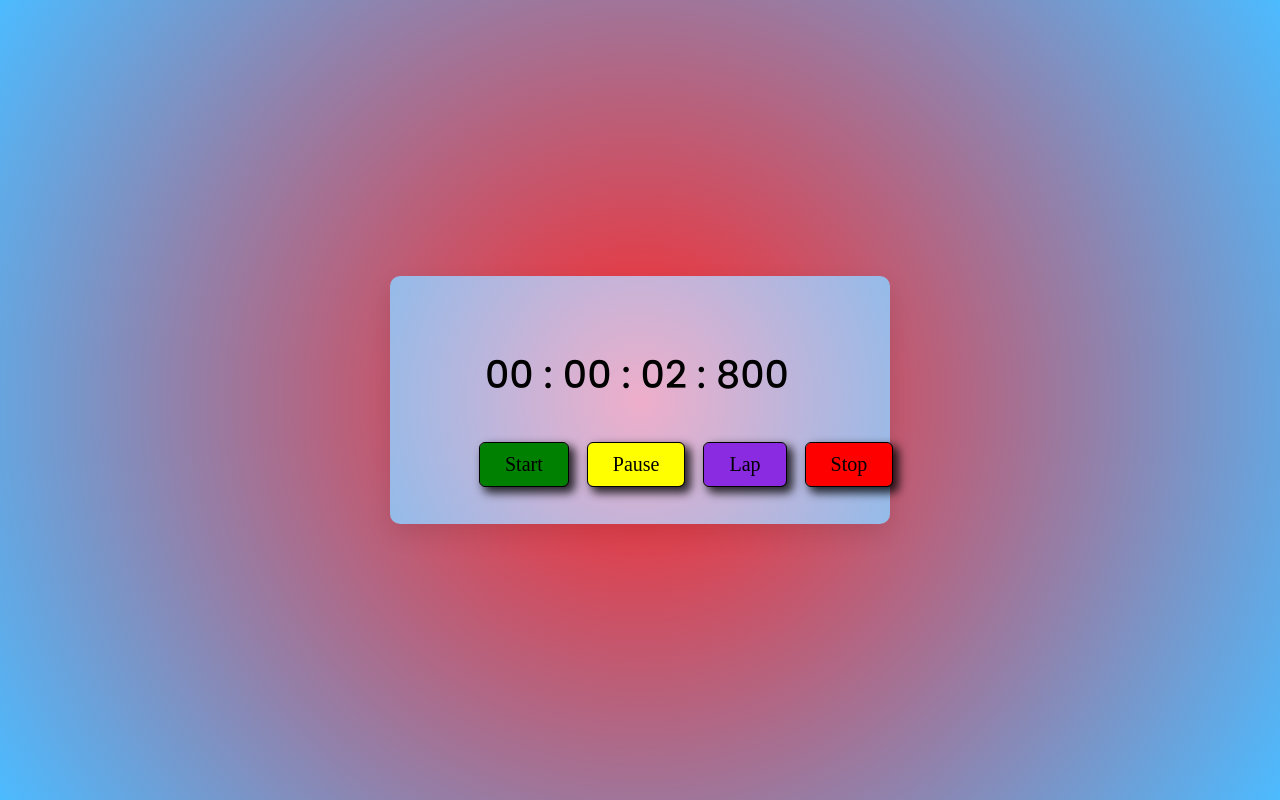
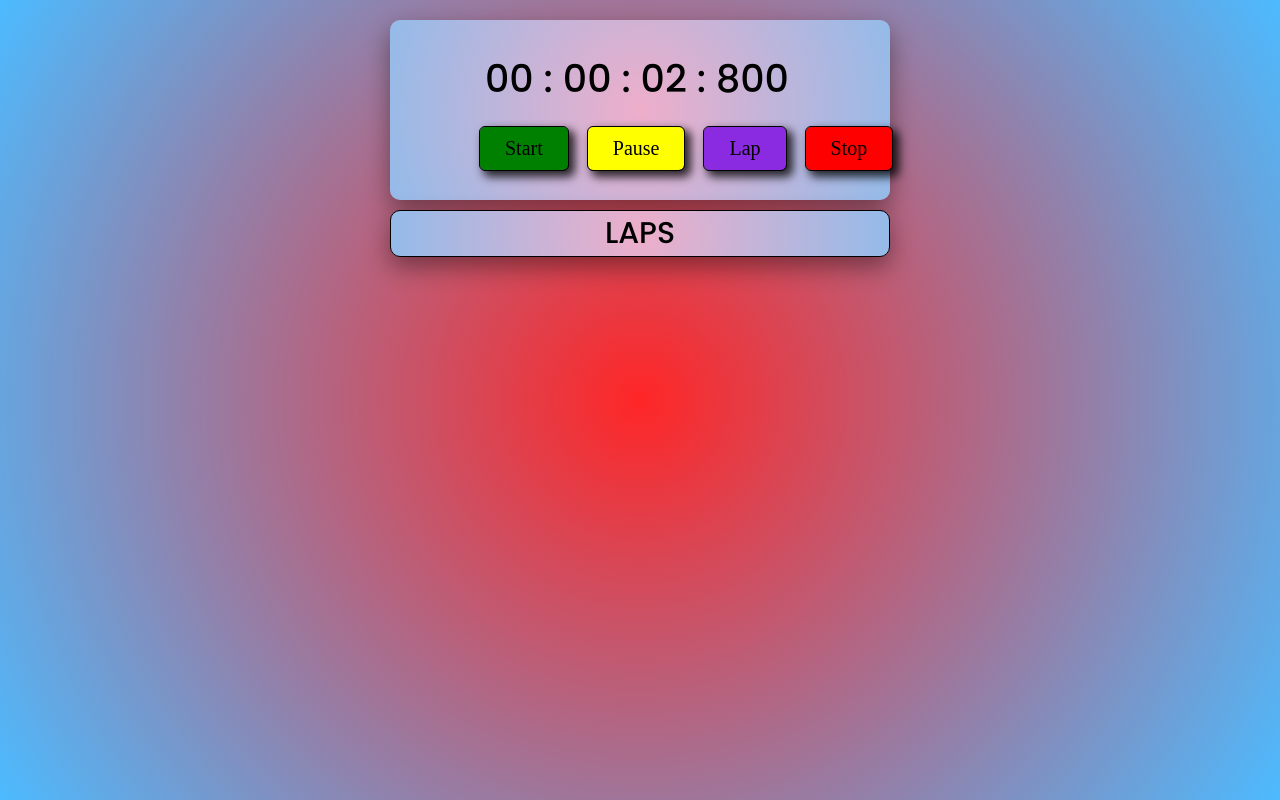
Before and after one commit to Abhishek404Yadav/Stopwatch, a plain HTML site: page index.html in a window 1280 px wide. Both pictures are taken after a click on the button "Start". Drawn offline with Linux system fonts and the light colour scheme; a web font is replaced by a local one.

Commit message:
Completed the Stopwatch with Lap feature

```diff
--- a/index.html
+++ b/index.html
@@ -19,11 +19,14 @@
     <div class="wrapper">
       <div id="timer">00 : 00 : 00 : 000</div>
       <div class="buttons">
-          <button class="Button Startbtn">Start</button>
-          <button class="Button Pausebtn">Pause</button>
-          <button class="Button Stopbtn">Lap</button>
-          <button class="Button Stopbtn">Stop</button>
+        <button class="Button Startbtn">Start</button>
+        <button class="Button Pausebtn">Pause</button>
+        <button class="Button Stopbtn">Lap</button>
+        <button class="Button Stopbtn">Stop</button>
       </div>
     </div>
+    <ul id="record">
+      <li class="lapHead">LAPS</li>
+    </ul>
   </body>
 </html>
--- a/script.js
+++ b/script.js
@@ -1,41 +1,57 @@
 let button_ui = Array.from(document.querySelectorAll("Button"));
 let timer_ui = document.getElementById("timer");
-let start_ui=button_ui[0],
-pause_ui=button_ui[1],
-stop_ui=button_ui[3];
+let record_ui = document.getElementById("record");
+let start_ui = button_ui[0],
+  pause_ui = button_ui[1],
+  lap_ui = button_ui[2],
+  stop_ui = button_ui[3];
 let int;
-let [hour,minute,sec,msec]=[0,0,0,0]; // Array deconstruction
+let [hour, minute, sec, msec] = [0, 0, 0, 0]; // Array deconstruction
+let [h, s, m, ms] = [0, 0, 0, 0];
 
 // Start when we click Start button
-function displayTimer(){
-    msec+=10;
-    if(msec==1000){
-        msec=0;
-        sec++;
-        if(sec==60){
-            sec=0;
-            minute++;
-            if(minute==60){
-                minute=0;
-                hour++;
-            }
-        }
+function displayTimer() {
+  msec += 10;
+  if (msec == 1000) {
+    msec = 0;
+    sec++;
+    if (sec == 60) {
+      sec = 0;
+      minute++;
+      if (minute == 60) {
+        minute = 0;
+        hour++;
+      }
     }
-    let h =hour<10?"0"+hour:hour;
-    let m=minute<10?"0"+minute:minute;
-    let s=sec<10?"0"+sec:sec;
-    let ms=msec<10?"00"+msec:msec<100?"0"+msec:msec;
-    timer_ui.innerText=`${h} : ${m} : ${s} : ${ms}`;
+  }
+  m = minute < 10 ? "0" + minute : minute;
+  h = hour < 10 ? "0" + hour : hour;
+  s = sec < 10 ? "0" + sec : sec;
+  ms = msec < 10 ? "00" + msec : msec < 100 ? "0" + msec : msec;
+  timer_ui.innerText = `${h} : ${m} : ${s} : ${ms}`;
 }
+stop_ui.addEventListener("click", () => {
+    clearInterval(int);
+    [hour, minute, sec, msec] = [0, 0, 0, 0];
+    [h, s, m, ms] = [0, 0, 0, 0];
+    timer_ui.innerText = `00 : 00 : 00 : 000`;
+    record_ui.innerHTML = `<li class="lapHead">LAPS</li>`;
+});
+pause_ui.addEventListener("click", () => {
+    lap_ui.disabled = true;
+    clearInterval(int);
+});
+start_ui.addEventListener("click", () => {
+    lap_ui.disabled = false;
+    int = setInterval(displayTimer, 10);
+});
 
-stop_ui.addEventListener('click',()=>{
-    clearInterval(int);
-    [hour,minute,sec,msec]=[0,0,0,0];
-    timer_ui.innerText=`00 : 00 : 00 : 000`;
-})
-pause_ui.addEventListener('click',()=>{
-    clearInterval(int);
-})
-start_ui.addEventListener('click',()=>{
-    int=setInterval(displayTimer,10);
-})
+// !Lap Feature added
+lap_ui.addEventListener("click", () => {
+  if (msec === 0 && sec == 0) {
+    alert("Start Timer first");
+  } else {
+    let newLi = `<li class="lapRecord">${h}: ${m} : ${s} : ${ms}</li>`;
+    record_ui.firstElementChild.insertAdjacentHTML("afterend", newLi);
+  }
+});
--- a/stopwatch.css
+++ b/stopwatch.css
@@ -5,36 +5,43 @@
   margin: 0;
   padding: 0;
   box-sizing: border-box;
-  font-family:  "Tiro Devanagari Hindi", serif;
+  font-family: "Tiro Devanagari Hindi", serif;
   font-weight: 500;
 }
 body {
-  position: relative;
+  display: flex;
+  flex-direction: column;
+  align-items: center;
+  gap: 10px;
   padding: 0 10px;
   min-height: 100vh;
-  background: radial-gradient(circle, rgb(255 0 0 / 85%) 0%, rgb(0 158 255 / 70%) 100%);
+  background: radial-gradient(
+    circle,
+    rgb(255 0 0 / 85%) 0%,
+    rgb(0 158 255 / 70%) 100%
+  );
 }
 .wrapper {
   /* This is for positioning */
   display: flex;
+  flex-direction: column;
   align-items: center;
   justify-content: center;
-  position: absolute;
-  top: 50%;
-  left: 50%;
-  transform: translate(-50%, -50%);
+  margin-top: 20px;
   width: 500px;
-  padding: 30px 30px 38px;
+  padding: 30px 38px;
   /* This is for styling */
-  background: radial-gradient(circle, rgba(238,174,202,1) 0%, rgba(148,187,233,1) 100%);
   border-radius: 10px;
-  flex-direction: column;
-  box-shadow: 0 10px 25px rgba(0, 0, 0, 0.1);
+  background: radial-gradient(
+    circle,
+    rgba(238, 174, 202, 1) 0%,
+    rgba(148, 187, 233, 1) 100%
+  );
+  box-shadow: 0 10px 25px rgba(0, 0, 0, 0.4);
 }
 #timer {
   font-size: 38px;
   font-weight: 500;
-  margin: 40px auto;
   width: 310px;
   font-family: "Poppins", "Tiro Devanagari Hindi", serif;
 }
@@ -42,17 +49,18 @@ body {
 .buttons {
   display: flex;
   width: 25vw;
+  margin-top: 20px;
   justify-content: space-around;
   gap: 20px;
 }
 .Button {
   border: none;
-  color:black;
+  color: black;
   outline: 1px solid rgb(0, 0, 0);
-  box-shadow: 5px 5px 10px 2px rgba(0,0,0,.8);
+  box-shadow: 5px 5px 10px 2px rgba(0, 0, 0, 0.8);
   cursor: pointer;
   font-size: 20px;
-  transition: 0.2s cubic-bezier(0.075, 0.82, 0.165, 1);
+  transition: 0.1s cubic-bezier(0.075, 0.82, 0.165, 1);
   padding: 10px 25px;
   border-radius: 5px;
 }
@@ -60,23 +68,51 @@ body {
   background: green;
 }
 .Button:nth-child(2) {
-  background:yellow;
+  background: yellow;
 }
 .Button:nth-child(3) {
-  background:blueviolet;
+  background: blueviolet;
 }
 .Button:nth-child(4) {
-  background:red;
+  background: red;
 }
-.Button:active{
-    transform: scale(.9);
-    box-shadow: none;
+.Button:active {
+  transform: scale(0.9);
+  box-shadow: none;
 }
- /* !Media Queries */
-@media(width<500px){
+/* This is for lap feature */
+#record {
+  display: flex;
+  flex-direction: column;
+  align-items: center;
+  list-style-type: none;
+  width: 500px;
+  max-height: 300px;
+  border-radius: 10px;
+  background: radial-gradient(
+    circle,
+    rgba(238, 174, 202, 1) 0%,
+    rgba(148, 187, 233, 1) 100%
+  );
+  box-shadow: 0 10px 25px rgba(0, 0, 0, 0.4);
+  overflow: hidden;
+  border: 1px solid black;
+}
+.lapHead {
+  font-size: 30px;
+  font-weight: 500;
+  font-family: "Poppins", "Tiro Devanagari Hindi", serif;
+}
+.lapRecord {
+  font-size: 20px;
+  font-weight: 400;
+  font-family: "Poppins", "Tiro Devanagari Hindi", serif;
+}
+/* !Media Queries */
+@media (width<500px) {
   .wrapper {
     width: 100vw;
-    padding: 30px 30px 38px;
+    padding: 30px 38px;
   }
   #timer {
     font-size: 30px;
@@ -90,5 +126,12 @@ body {
     width: 20vw;
     gap: 15px;
   }
-
+  /* media queries for lap feature */
+  #record {
+    width: 100vw;
+    max-height: 50vh;
+  }
+  .lapHead {
+    font-size: 25px;
+  }
 }
```
